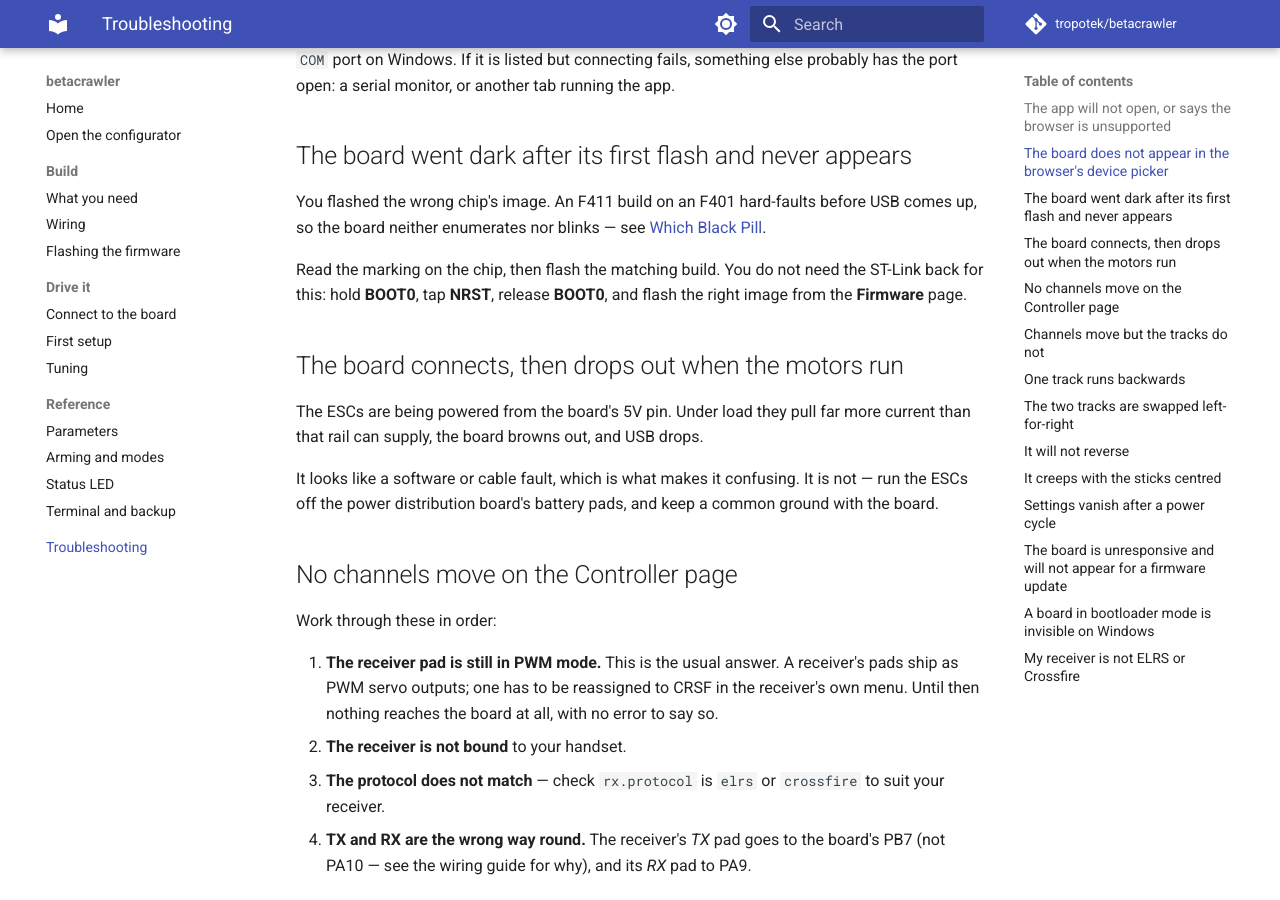
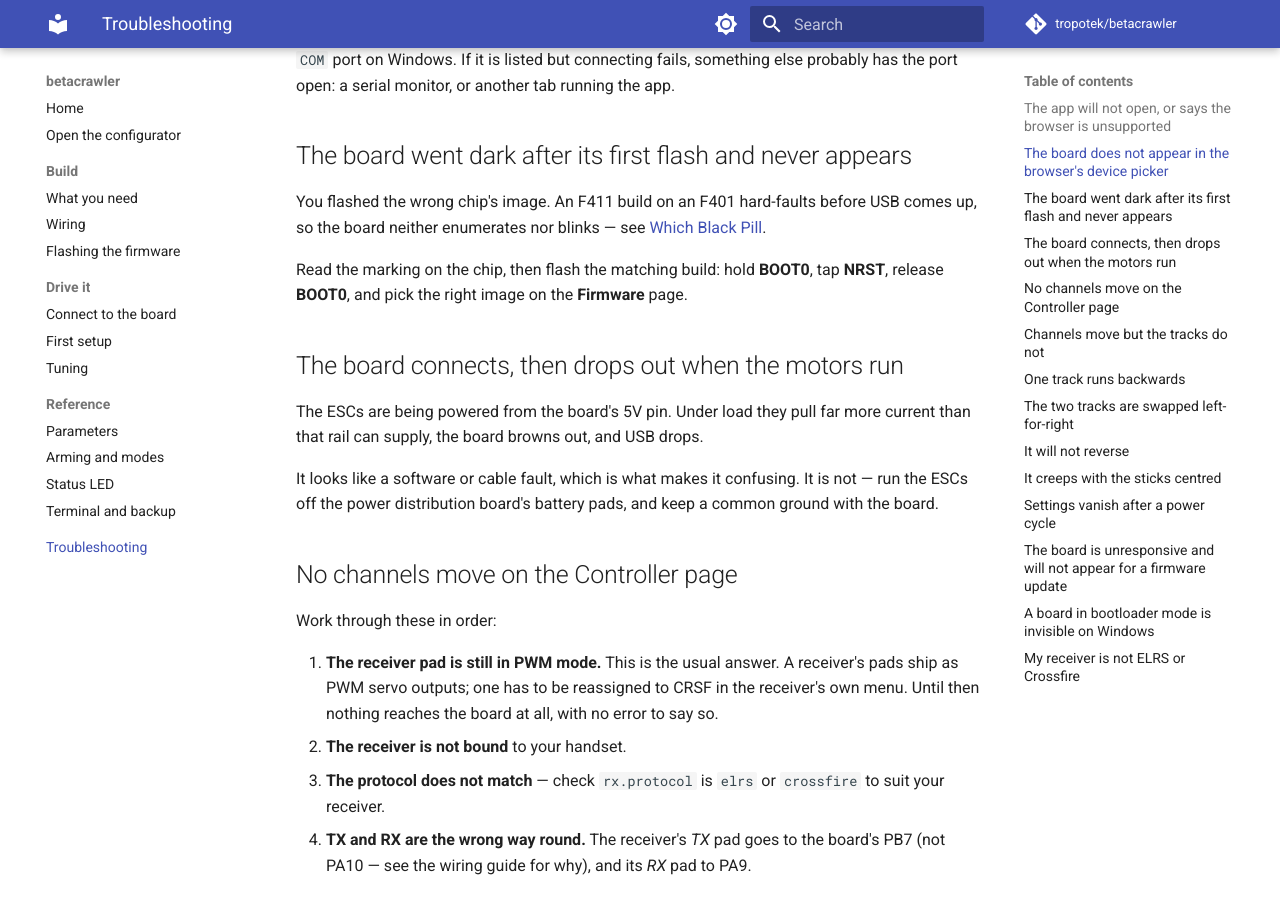
Before and after one commit to tropotek/betacrawler, an MkDocs documentation site: the page built from docs/troubleshooting.md, in a window 1280 px wide and 900 px high, scrolled down 644 px. Built offline with MkDocs 1.6.1 and Material for MkDocs 9.7.7, drawn with Linux system fonts in a browser that asks for light colours; comment, search, counter and statistics services are not loaded.

Commit message:
docs: flashing never needs a programmer
The page still opened with "the first flash needs an ST-Link", which was true
of the backend build's flow and is not true now. BOOT0+NRST reaches the ROM
bootloader whatever is in flash -- a blank board included -- and the Firmware
page writes it over WebUSB, so a user can wire the board, hold two buttons and
flash from the hosted app with no toolchain at all.

Flashing the firmware is reordered around that: bootloader mode, then flash
from the browser, then the one-click update a running board gets. Building the
firmware yourself moves to the end, and flashes its own firmware.bin through
the page's Advanced path rather than over SWD. The ST-Link leaves the parts
list and survives as one line about step-debugging.

Co-Authored-By: Claude Opus 5 <noreply@anthropic.com>

```diff
--- a/docs/troubleshooting.md
+++ b/docs/troubleshooting.md
@@ -29,9 +29,8 @@ You flashed the wrong chip's image. An F411 build on an F401 hard-faults before
 the board neither enumerates nor blinks — see
 [Which Black Pill](build/what-you-need.md#which-black-pill).
 
-Read the marking on the chip, then flash the matching build. You do not need the ST-Link back for
-this: hold **BOOT0**, tap **NRST**, release **BOOT0**, and flash the right image from the
-**Firmware** page.
+Read the marking on the chip, then flash the matching build: hold **BOOT0**, tap **NRST**, release
+**BOOT0**, and pick the right image on the **Firmware** page.
 
 ## The board connects, then drops out when the motors run
 
```
Also changed, not shown: CHANGELOG.md (+3 -0 lines), docs/index.md (+2 -2 lines), 2 other files.
